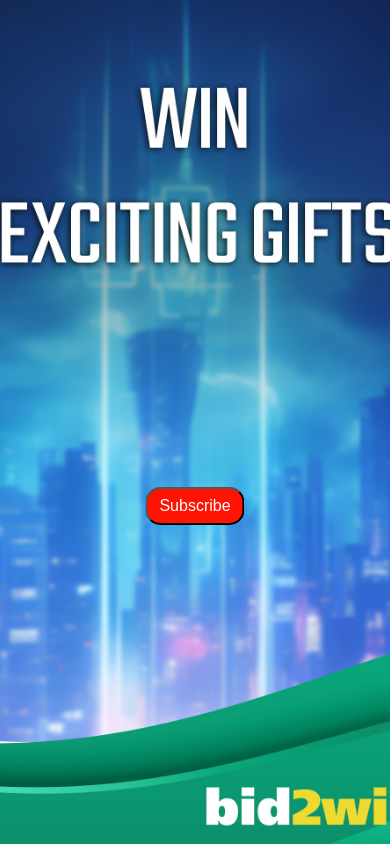
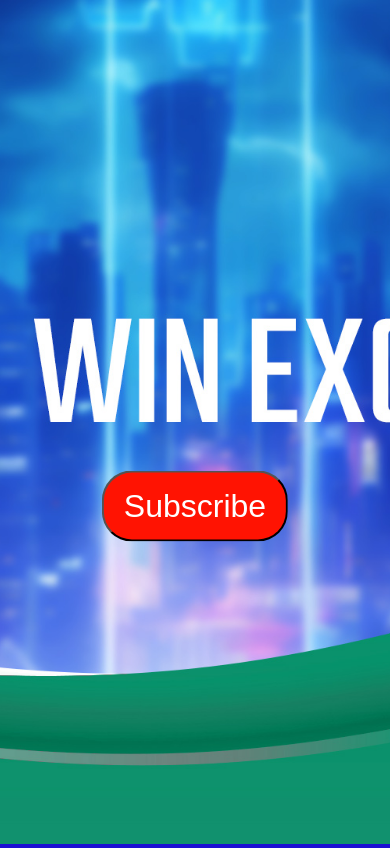
Before and after one commit to DigitalDevlop/Bit2Win-Hutch-Widget, a React (Create React App) app: page / in a window 390 px wide. Built offline with nearby package versions, Linux system fonts and the light colour scheme.

Commit message:
mobile view create

```diff
--- a/src/App.css
+++ b/src/App.css
@@ -1,15 +1,15 @@
-.App{
+.App {
   height: 100vh;
 }
 
 .widget-container {
   position: relative;
   display: inline-block;
-  width: 100%; /* Ensure the container takes up the full width */
-  height: 100%; /* Ensure the container takes up the full height */
-  background-image: url("/public/assets/1.jpg"); /* Set the default background image */
-  background-size: cover; /* Ensure the background image covers the container */
-  background-repeat: no-repeat; /* Prevent background image from repeating */
+  width: 100%;
+  height: 100%;
+  background-image: url("/public/assets/1.jpg");
+  background-size: cover;
+  background-repeat: no-repeat;
   background-position: center bottom;
 }
 
@@ -28,56 +28,51 @@
   border-radius: 30px;
 }
 
-.back-button {
-  background-color: blueviolet;
-  color: white;
-  position: fixed;
-  bottom: 20px; /* Adjusted to place the button above the bottom */
-  left: 50%;
-  transform: translateX(-50%);
-  z-index: 9999; /* Set a high z-index to ensure it's on top of the iframe */
-  padding: 10px 20px;
-  border-radius: 15px;
+body {
+  background-color: rgb(28, 15, 211);
 }
 
-/* Media Query for screens smaller than 576px (e.g., mobile phones) */
-@media screen and (max-width: 576px) {
+@media only screen and (max-device-width: 600px) {
+  /* body {
+    background-color: blue;
+  } */
   .widget-container {
     background-image: url("/public/assets/2.jpg");
     background-size: cover;
     background-repeat: no-repeat;
     background-position: center;
   }
+
   .subscribe-button {
-    font-size: medium; /* Adjust font size for smaller screens */
-    padding: 8px 12px; /* Adjust padding for smaller screens */
-    border-radius: 15px; /* Adjust border radius for smaller screens */
+    font-size: medium;
+    padding: 8px 12px;
+    border-radius: 15px;
   }
 }
 
-/* Media Query for screens between 576px and 768px (e.g., larger mobile phones and small tablets) */
-@media screen and (min-width: 576px) and (max-width: 768px) {
+/* Media Query for screens smaller than 576px (e.g., mobile phones) */
+/* @media only screen and (min-width: 600px) {
+  .widget-container {
+    background-image: url("/public/assets/1.jpg");
+    background-size: cover;
+    background-repeat: no-repeat;
+    background-position: center;
+  }
   .subscribe-button {
-    font-size: large; /* Adjust font size for medium-sized screens */
-    padding: 10px 15px; /* Adjust padding for medium-sized screens */
-    border-radius: 20px; /* Adjust border radius for medium-sized screens */
+    font-size: medium;
+    padding: 8px 12px;
+    border-radius: 15px;
   }
-}
+} */
 
-/* Media Query for screens between 768px and 1024px (e.g., tablets) */
-@media screen and (min-width: 768px) and (max-width: 1024px) {
-  .subscribe-button {
-    font-size: large; /* Adjust font size for medium-sized screens */
-    padding: 12px 17px; /* Adjust padding for medium-sized screens */
-    border-radius: 25px; /* Adjust border radius for medium-sized screens */
-  }
-}
-
-/* Media Query for screens larger than 1024px (e.g., desktops) */
-@media screen and (min-width: 1024px) {
-  .subscribe-button {
-    font-size: xx-large; /* Maintain original font size for larger screens */
-    padding: 15px 20px; /* Maintain original padding for larger screens */
-    border-radius: 30px; /* Maintain original border radius for larger screens */
-  }
-}
+/* .back-button {
+  background-color: blueviolet;
+  color: white;
+  position: fixed;
+  bottom: 20px;
+  left: 50%;
+  transform: translateX(-50%);
+  z-index: 9999;
+  padding: 10px 20px;
+  border-radius: 15px;
+} */
--- a/src/App.js
+++ b/src/App.js
@@ -1,53 +1,45 @@
-import React, { useState } from 'react';
-import './App.css';
+import React, { useState } from "react";
+import "./App.css";
 
 function Widget() {
   const [showBackButton, setShowBackButton] = useState(false);
 
   const handleSubscribe = () => {
-    // Create the iframe element
-    const iframe = document.createElement('iframe');
-    iframe.style.position = 'fixed'; // Set position to fixed
-    iframe.style.top = '50%'; // Center the iframe vertically
-    iframe.style.left = '50%'; // Center the iframe horizontally
-    iframe.style.transform = 'translate(-50%, -50%)'; // Adjust position to center
-    iframe.style.width = '800px';
-    iframe.style.height = '600px';
-    iframe.style.border = 'none'; // Remove border
-    iframe.src = 'http://consent.hutch.lk/register-service/Wg%3D%3DAA%3D%3DcQ%3D%3D';
-
-    // Append the iframe to the document body
-    document.body.appendChild(iframe);
-
-    // Add event listener to handle back button click
-    window.addEventListener('message', handleMessage);
+    // Open the URL in a new window
+    window.open(
+      "http://consent.hutch.lk/register-service/Wg%3D%3DAA%3D%3DcQ%3D%3D",
+      "_blank"
+    );
 
     // Show the back button
-    setShowBackButton(true);
+    // setShowBackButton(true);
   };
 
-  // Function to handle back button click event
-  const handleMessage = (event) => {
-    if (event.data === 'backButtonClicked') {
-      // Remove event listener
-      window.removeEventListener('message', handleMessage);
-      // Go back to the previous page
-      window.history.back();
-    }
-  };
+  // const handleMessage = (event) => {
+  //   if (event.data === "backButtonClicked") {
+  //     // Remove event listener
+  //     window.removeEventListener("message", handleMessage);
+  //     // Go back to the previous page
+  //     window.history.back();
+  //   }
+  // };
 
-  const handleBackButtonClick = () => {
-    // Reload the entire page
-    window.location.reload();
-  };
+  // const handleBackButtonClick = () => {
+  //   // Reload the entire page
+  //   window.location.reload();
+  // };
 
   return (
     <div className="widget-container">
       {/* <img className="image" src="/assets/1.jpg" alt="1" /> */}
-      <button className="subscribe-button" onClick={handleSubscribe}>Subscribe</button>
-      {showBackButton && (
-        <button className="back-button" onClick={handleBackButtonClick}>Back</button>
-      )}
+      <button className="subscribe-button" onClick={handleSubscribe}>
+        Subscribe
+      </button>
+      {/* {showBackButton && (
+        <button className="back-button" onClick={handleBackButtonClick}>
+          Back
+        </button>
+      )} */}
     </div>
   );
 }
```
